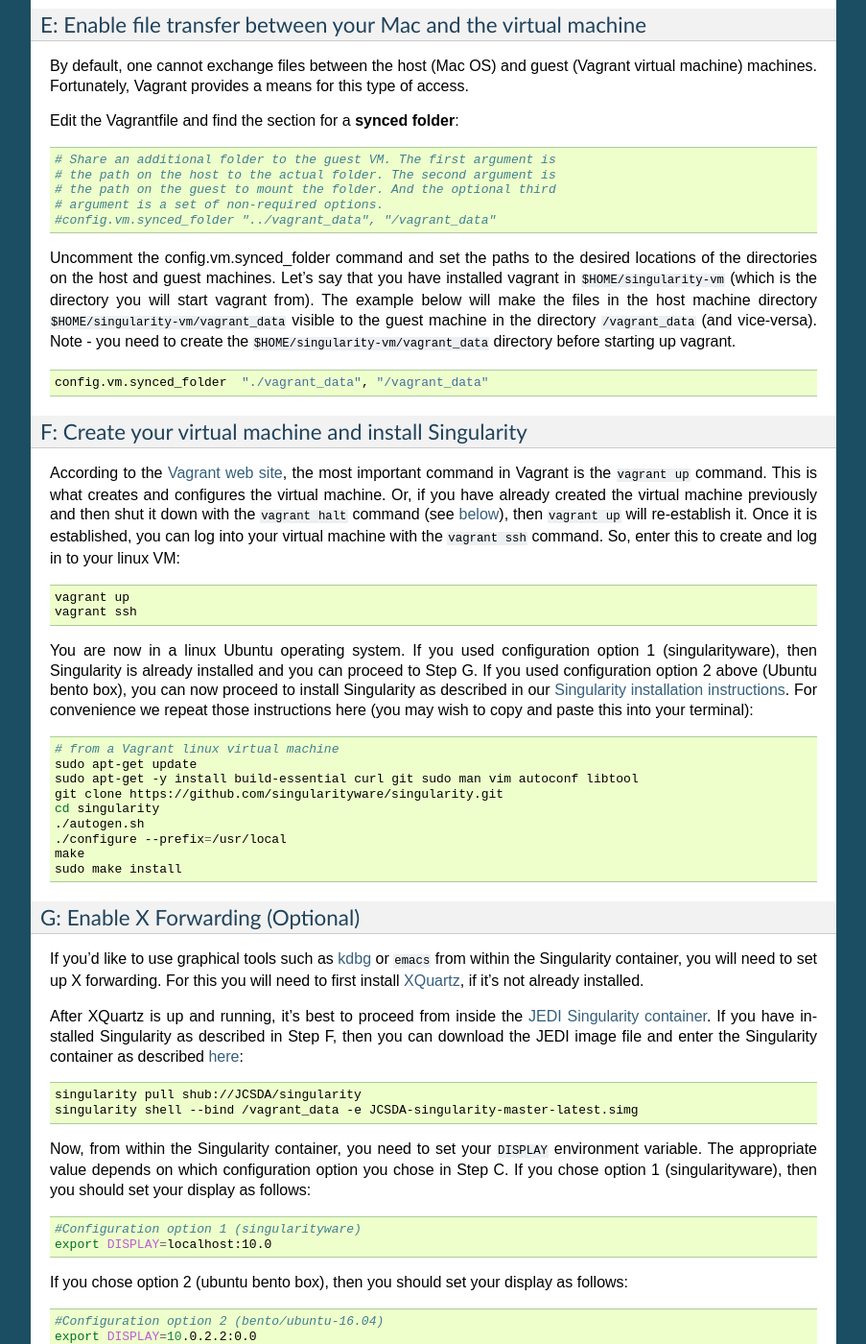
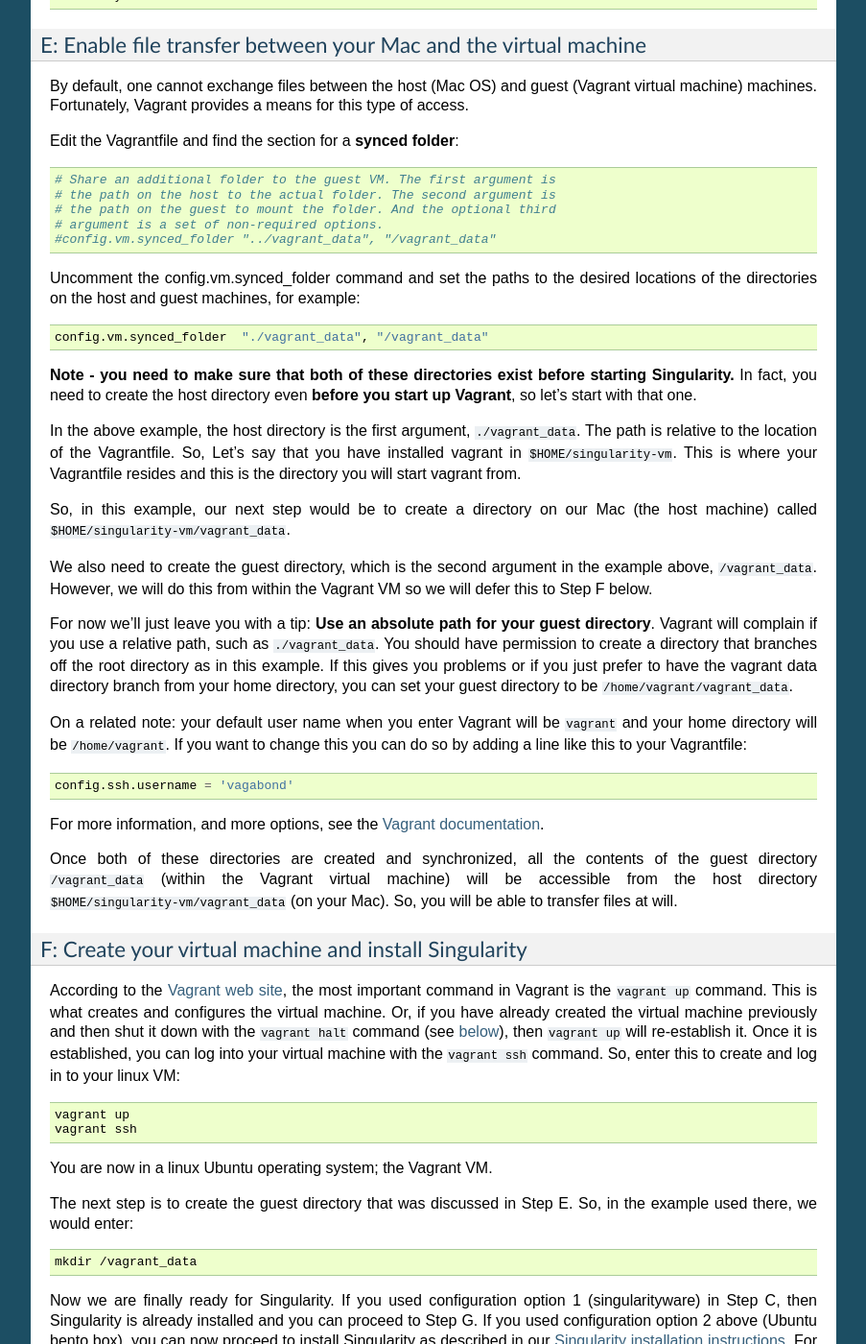
Before and after one commit to JCSDA/jedi-docs, a Sphinx documentation site: the page built from docs/developer/jedi_environment/vagrant.rst, in a window 1280 px wide and 1400 px high, scrolled down 1788 px. Shown: the whole window at 96% size, without its empty margins (198-1101 px from the left). Built offline with Sphinx 7.4.7, drawn with Linux system fonts in a browser that asks for light colours; some of the changed text lies outside the part shown.

Commit message:
Added clarification on the vagrant page about how to set up directory synchronization

```diff
--- a/docs/developer/jedi_environment/vagrant.rst
+++ b/docs/developer/jedi_environment/vagrant.rst
@@ -74,7 +74,7 @@
      vb.memory = "1028"
    end
 
-edit the :code:`vb.memory` line to specify the desired amount of memory in MB.  We recommend:
+edit the :code:`vb.memory` line to specify the desired amount of memory in MB.  We recommend at least 4 GB (some bundles such as fv3-bundle may require more):
 
 .. code:: bash
 
@@ -95,12 +95,31 @@
     # argument is a set of non-required options.
     #config.vm.synced_folder "../vagrant_data", "/vagrant_data"
 
-Uncomment the config.vm.synced_folder command and set the paths to the desired locations of the directories on the host and guest machines. Let's say that you have installed vagrant in :code:`$HOME/singularity-vm` (which is the directory you will start vagrant from). The example below will make the files in the host machine directory :code:`$HOME/singularity-vm/vagrant_data` visible to the guest machine in the directory :code:`/vagrant_data` (and vice-versa). Note - you need to create the :code:`$HOME/singularity-vm/vagrant_data` directory before starting up vagrant.
+Uncomment the config.vm.synced_folder command and set the paths to the desired locations of the directories on the host and guest machines, for example:
 
 .. code:: bash
 
     config.vm.synced_folder  "./vagrant_data", "/vagrant_data"
 
+**Note - you need to make sure that both of these directories exist before starting Singularity.**  In fact, you need to create the host directory even **before you start up Vagrant**, so let's start with that one.
+
+In the above example, the host directory is the first argument, :code:`./vagrant_data`.  The path is relative to the location of the Vagrantfile.  So, Let's say that you have installed vagrant in :code:`$HOME/singularity-vm`. This is where your Vagrantfile resides and this is the directory you will start vagrant from.
+
+So, in this example, our next step would be to create a directory on our Mac (the host machine) called :code:`$HOME/singularity-vm/vagrant_data`.
+
+We also need to create the guest directory, which is the second argument in the example above, :code:`/vagrant_data`.  However, we will do this from within the Vagrant VM so we will defer this to Step F below.
+
+For now we'll just leave you with a tip: **Use an absolute path for your guest directory**.  Vagrant will complain if you use a relative path, such as :code:`./vagrant_data`.  You should have permission to create a directory that branches off the root directory as in this example.  If this gives you problems or if you just prefer to have the vagrant data directory branch from your home directory, you can set your guest directory to be :code:`/home/vagrant/vagrant_data`.
+
+On a related note: your default user name when you enter Vagrant will be :code:`vagrant` and your home directory will be :code:`/home/vagrant`.  If you want to change this you can do so by adding a line like this to your Vagrantfile:
+
+.. code:: bash
+
+   config.ssh.username = 'vagabond'
+
+For more information, and more options, see the `Vagrant documentation <https://www.vagrantup.com/docs/vagrantfile/ssh_settings.html>`_.
+
+Once both of these directories are created and synchronized, all the contents of the guest directory :code:`/vagrant_data` (within the Vagrant virtual machine) will be accessible from the host directory :code:`$HOME/singularity-vm/vagrant_data` (on your Mac).  So, you will be able to transfer files at will.
 
 .. _create-vm:
 
@@ -113,7 +132,15 @@
     vagrant up
     vagrant ssh
 
-You are now in a linux Ubuntu operating system.  If you used configuration option 1 (singularityware), then Singularity is already installed and you can proceed to Step G.  If you used configuration option 2 above (Ubuntu bento box), you can now proceed to install Singularity as described in our :ref:`Singularity installation instructions <install-sing-from-vagrant>`.  For convenience we repeat those instructions here (you may wish to copy and paste this into your terminal):
+You are now in a linux Ubuntu operating system; the Vagrant VM.
+
+The next step is to create the guest directory that was discussed in Step E.  So, in the example used there, we would enter:
+
+.. code:: bash
+
+    mkdir /vagrant_data
+
+Now we are finally ready for Singularity.  If you used configuration option 1 (singularityware) in Step C, then Singularity is already installed and you can proceed to Step G.  If you used configuration option 2 above (Ubuntu bento box), you can now proceed to install Singularity as described in our :ref:`Singularity installation instructions <install-sing-from-vagrant>`.  For convenience we repeat those instructions here (you may wish to copy and paste this into your terminal):
 
 .. code:: bash
 
@@ -129,6 +156,7 @@
 
 
 .. _mac-x-forwarding:
+
 
 G: Enable X Forwarding (Optional)
 ^^^^^^^^^^^^^^^^^^^^^^^^^^^^^^^^^
```
